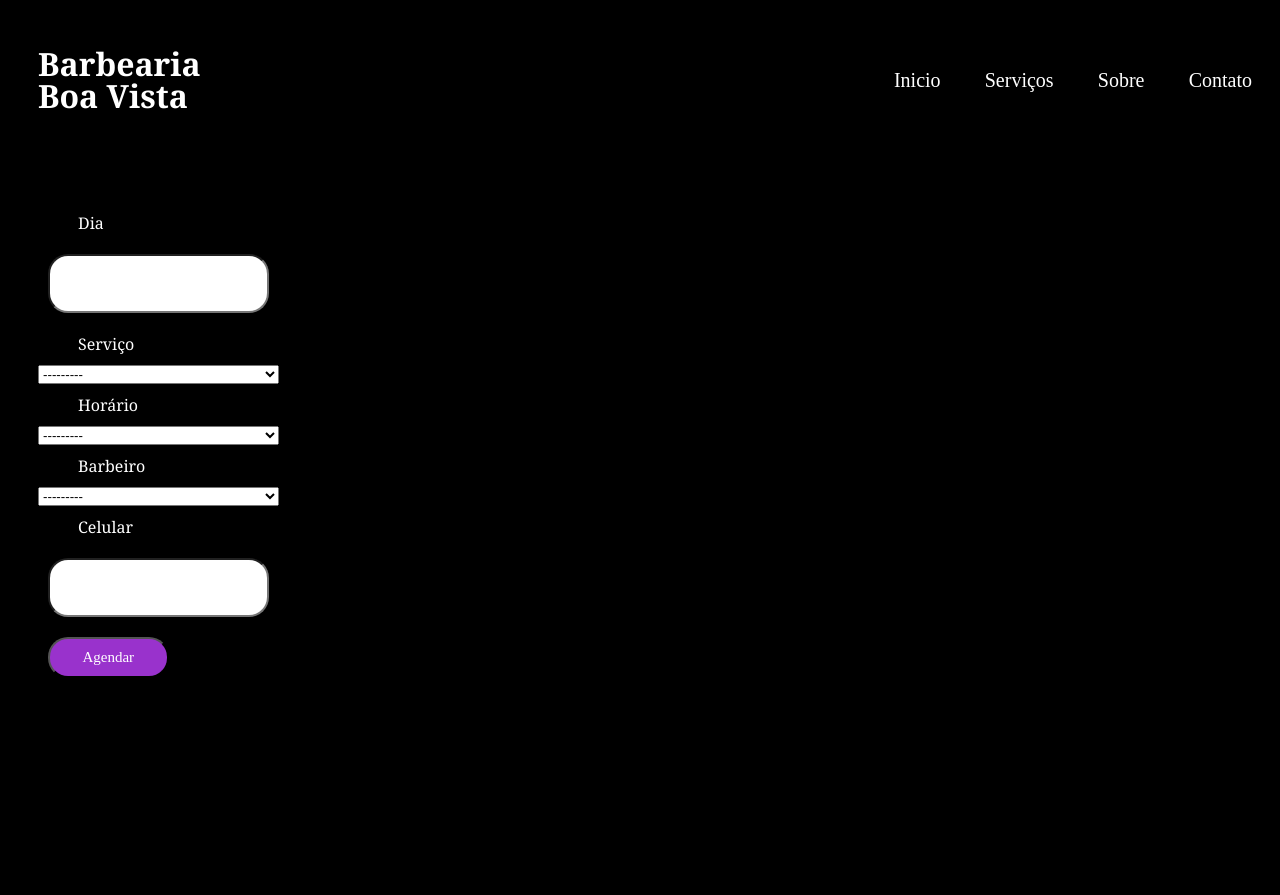
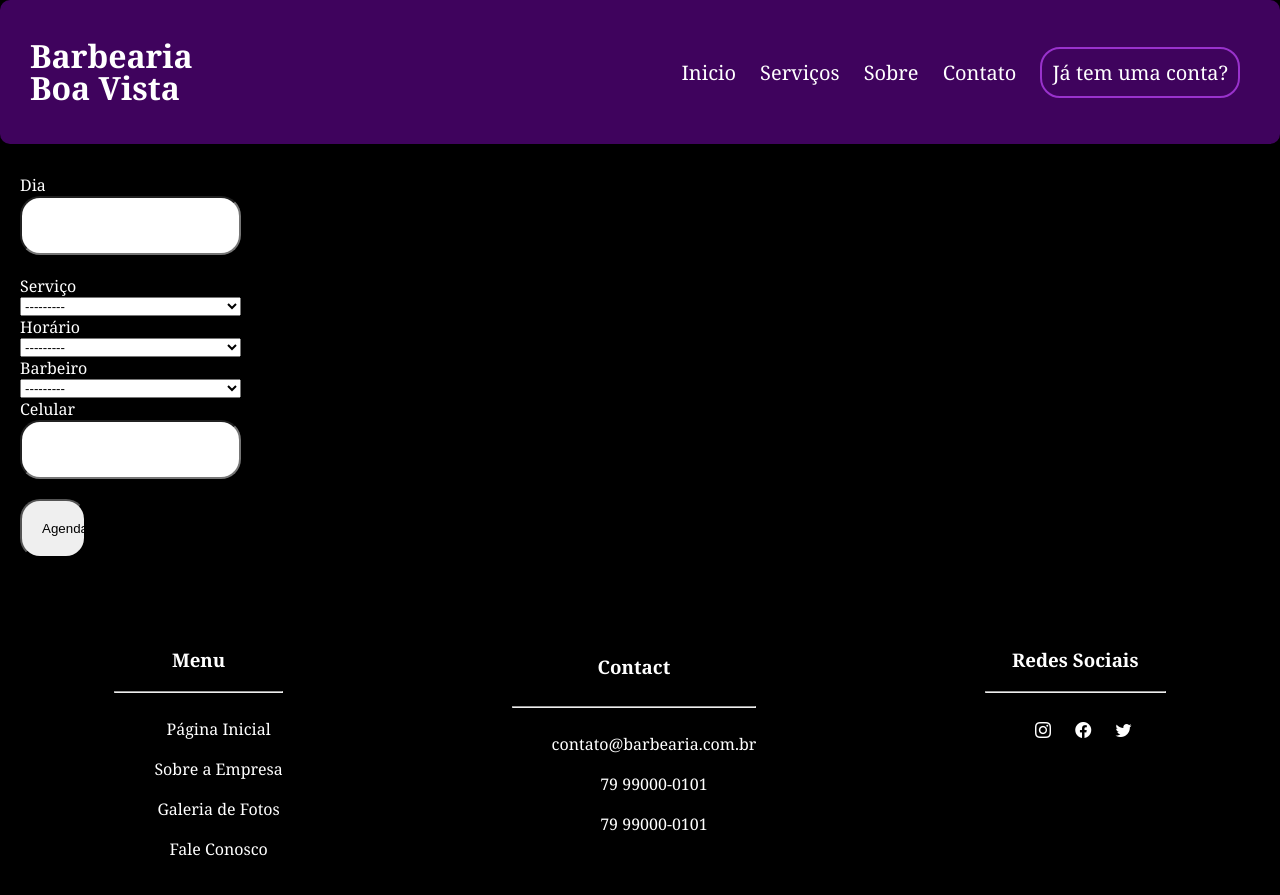
Before and after one commit to ericsanto/dockerizing_webapp_django_aws, a Django app: page /scheduling/ in a window 1280 px wide. Before the commit the page ends 676 px from the top, so only its background shows below. Run offline with Django 5.2, Linux system fonts and the light colour scheme; data that the repository does not hold is empty; some libraries are stand-ins or nearby versions; some web fonts are replaced.

Commit message:
atualização

```diff
--- a/home/admin.py
+++ b/home/admin.py
@@ -15,3 +15,4 @@
 admin.site.register(BarbersTeam, BarbersTeamAdmin)
 admin.site.register(Portfolio)
 admin.site.register(Finance)
+admin.site.register(Carrousel)
--- a/home/models.py
+++ b/home/models.py
@@ -97,3 +97,25 @@
 class Finance(models.Model):
     scheduling = models.ForeignKey(
         Scheduling, verbose_name='Todos os Agendamentos:', blank=True, null=True, on_delete=models.CASCADE)
+
+
+class Carrousel(models.Model):
+    image_carrousel = models.ImageField(
+        upload_to='carrousel_images', blank=True, null=True)
+    title_carousel = models.CharField(
+        'Título do Carrousel:', max_length=255, blank=True, null=True)
+
+    def __str__(self):
+        return self.title_carousel
+
+    def save(self, *args, **kwargs):
+        super().save(*args, **kwargs)
+
+        if self.image_carrousel:
+            image = Image.open(self.image_carrousel.path)
+
+            new_width = 25 * 25
+            new_heigth = 350
+
+            image.resize((new_width, new_heigth), Image.ADAPTIVE)
+            image.save(self.image_carrousel.path)
--- a/home/static/css/style.css
+++ b/home/static/css/style.css
@@ -1,12 +1,13 @@
 body {
-  background-color: rgb(0, 0, 0);
+  background-color: black;
   color: white;
   font-family: Georgia, 'Times New Roman', Times, serif;
   margin: 0;
   margin-bottom: 10px;
   box-sizing: border-box;
   padding: 0;
-  min-height: 100%;
+  min-height: auto;
+  overflow: auto;
 
 }
 
@@ -17,7 +18,7 @@
   align-items: center;
   margin: 0;
   padding: 30px;
-  background-color: rgb(132,14,201);
+  background-color:rgb(63, 3, 93);
   border-radius: 10px;
   margin-bottom: 30px;
 
@@ -326,6 +327,7 @@
   justify-content: center;
   align-items: center;
   text-align: center;
+  padding-bottom: 100px;
 
 }
 
@@ -345,10 +347,102 @@
 }
 
 .container-leisure {
-  background-image: url("https://i.pinimg.com/236x/c0/43/a5/c043a55aee812294e7b36bfc01ccd761.jpg");
-  background-repeat: no-repeat;
+  background-image: url("https://i.pinimg.com/originals/f3/e2/4d/f3e24d37faf7feb883850faf90deec09.jpg");
+  background-size: contain;
   background-position: center;
-  background-size: cover;
+  max-height: 500px;
+  padding: 10px;
+  padding-bottom: 15%;
+
+}
 
 
+.satisfaction {
+  display: flex;
+  flex-direction: row;
+  justify-content:space-around;
+  align-items: center;
+  flex-wrap: wrap;
+  padding-top: 30px;
 }
+
+
+.guarantee, .maintenance, .pacotes, .gift  {
+  max-width: 400px;
+  text-align: center;
+  margin: 0 auto;
+}
+
+.title-border {
+  border: 2px solid ;
+  border-radius: 10px;
+  padding: 5px;
+}
+
+.paragraph {
+  font-size: 20px;
+}
+
+.title-leisure {
+  display: flex;
+  flex-direction: row;
+  justify-content: center;
+}
+
+.satisfaction-title {
+  color:  rgb(153,50,204);
+}
+
+
+.footer-barber {
+  display: flex;
+  flex-direction: row;
+  justify-content: space-evenly;
+  width: 100%;
+  margin: 0 auto;
+  padding-top: 30px;
+
+}
+
+.main-options {
+  align-items: center;
+  text-align: center;
+  margin: 0 auto;
+
+}
+
+.title-footer-main {
+  text-align: center;
+}
+
+
+.btn-option-footer {
+  display: flex;
+  flex-direction: column;
+  line-height: 40px;
+}
+
+.contact-options {
+  text-align: center;
+  line-height: 40px;
+  margin: 0 auto;
+}
+
+
+.btn-contact-footer {
+  display: flex;
+  flex-direction: column;
+}
+
+.btn-social-media {
+  color: white;
+  display: inline-block;
+  padding: 10px;
+}
+
+
+.social-media-footer {
+  align-items: center;
+  text-align: center;
+  margin: 0 auto;
+}
--- a/home/templates/finances.html
+++ b/home/templates/finances.html
@@ -34,3 +34,6 @@
     </table>
   </div>
 {% endblock %}
+
+{% block footer %}
+{% endblock %}
--- a/home/templates/portfolio_create.html
+++ b/home/templates/portfolio_create.html
@@ -1,7 +1,7 @@
 {% extends 'register.html' %}
 
 {% block content %}
-
+  <div class="form-portfolio">
     <form action="." method="post" enctype="multipart/form-data">
       {% csrf_token %}
 
@@ -15,5 +15,9 @@
 
       <input type="submit" name="submit" value="Postar">
     </form>
+  </div>
 
 {% endblock %}
+
+{% block footer %}
+{% endblock %}
--- a/home/templates/register.html
+++ b/home/templates/register.html
@@ -5,6 +5,7 @@
   <meta charset="UTF-8">
   <meta name="viewport" content="width=device-width, initial-scale=1.0">
   <link rel="stylesheet" href="{% static '/css/style.css' %}">
+  <link rel="stylesheet" href="https://cdn.jsdelivr.net/npm/bootstrap-icons@1.3.0/font/bootstrap-icons.css">
   <link href="https://fonts.googleapis.com/css2?family=Rubik+Doodle+Shadow&display=swap" rel="stylesheet">
   <title>Document</title>
 </head>
@@ -74,5 +75,49 @@
     </article>
   </main>
   {% endblock %}
+
+  {% block footer %}
+    <footer class="footer-barber">
+        <div class="main-options">
+          <div class="title-footer-main">
+            <h3>Menu</h3>
+          </div>
+          <hr>
+          <ul>
+            <li class="btn-option-footer">Página Inicial</li>
+            <li class="btn-option-footer">Sobre a Empresa</li>
+            <li class="btn-option-footer">Galeria de Fotos</li>
+            <li class="btn-option-footer">Fale Conosco</li>
+          </ul>
+        </div>
+
+        <div class="contact-options">
+          <div class="title-footer-contact">
+            <h3>Contact</h3>
+          </div>
+          <hr>
+
+            <ul>
+             <li class="btn-contact-footer">contato@barbearia.com.br</li>
+              <li class="btn-contact-footer">79 99000-0101</li>
+              <li class="btn-contact-footer">79 99000-0101</li>
+            </ul>
+        </div>
+
+        <div class="social-media-footer">
+          <div class="title-social-media">
+            <h3>Redes Sociais</h3>
+          </div>
+          <hr>
+          <ul>
+           <li class="btn-social-media"><i class="bi bi-instagram"></i></i></li>
+           <li class="btn-social-media"><i class="bi bi-facebook"></i></li>
+           <li class="btn-social-media"><i class="bi bi-twitter"></i></li>
+           <li class="btn-social-media"><i class="bi bi-threads"></i></li>
+          </ul>
+
+        </div>
+    </footer>
+  {% endblock %}
 </body>
 </html>
--- a/home/templates/scheduling.html
+++ b/home/templates/scheduling.html
@@ -1,10 +1,11 @@
+{% extends 'register.html' %}
 {% load static %}
 <!DOCTYPE html>
 <html lang="en">
 <head>
   <meta charset="UTF-8">
   <meta name="viewport" content="width=device-width, initial-scale=1.0">
-  <link rel="stylesheet" href="{% static '/css/style3.css' %}">
+  <link rel="stylesheet" href="{% static '/css/style.css' %}">
   <link href="https://fonts.googleapis.com/css2?family=Rubik+Doodle+Shadow&display=swap" rel="stylesheet">
   <title>Agendamento</title>
 </head>
@@ -23,6 +24,7 @@
     </ul>
   </header>
 
+  {% block content %}
   <main>
     <form action="{% url 'scheduling' %}" method="post">
       {% csrf_token %}
@@ -50,5 +52,6 @@
     </form>
 
   </main>
+  {% endblock %}
 </body>
 </html>
--- a/home/templates/service_create.html
+++ b/home/templates/service_create.html
@@ -44,5 +44,8 @@
       <input type="submit" value="Cadastrar Serviço" class="submit-btn">
     </form>
   {% endblock %}
+
+  {% block footer %}
+  {% endblock %}
 </body>
 </html>
--- a/home/views.py
+++ b/home/views.py
@@ -13,6 +13,7 @@
     def get_context_data(self, *args, **kwargs):
         context = super().get_context_data(**kwargs)
         context['barbers'] = BarbersTeam.objects.all()
+        context['carousel'] = Carrousel.objects.all()
         return context
 
 
```
Also changed, not shown: home/templates/home.html (+35 -2 lines), home/migrations/0023_carrousel_alter_scheduling_scheduling_quantity_and_more.py (added), media/carrousel_images/carousel2.jpg (added), media/carrousel_images/carousel2_HLuy6GZ.jpg (added), media/carrousel_images/carrousel1.jpg (added), media/carrousel_images/carrousel1_2hAKIpt.jpg (added), media/carrousel_images/carrousel1_CODqlgU.jpg (added). Lines whose indentation alone changed are shown as unchanged.
